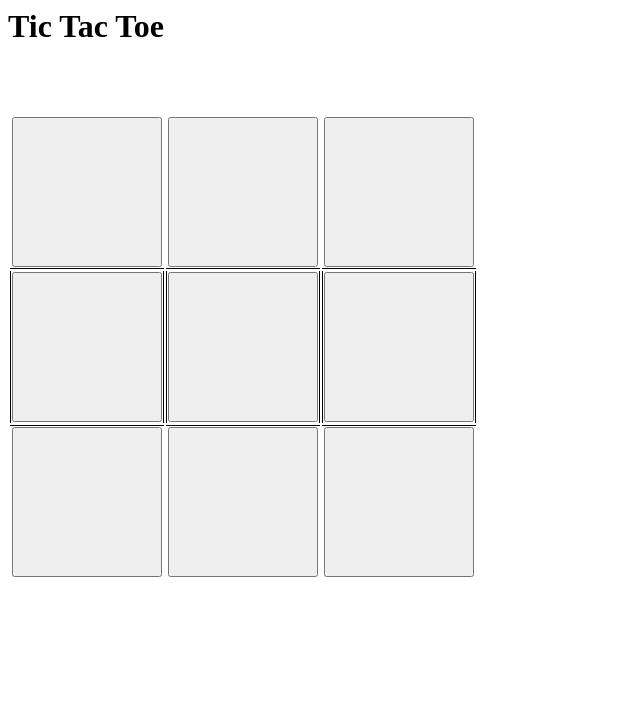
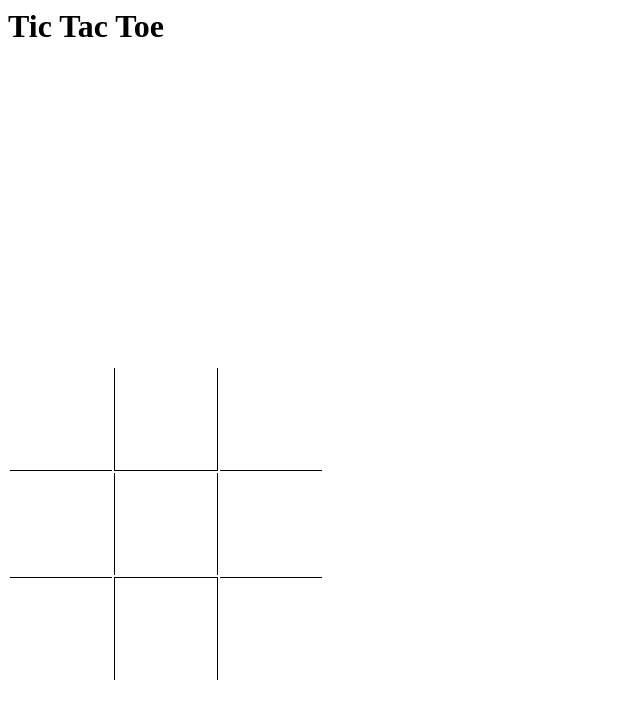
Before and after one commit to sophiamf93/TICTACTOE, a plain HTML site: page index.html in a window 1280 px wide. Shown: the whole page, without its empty margins (0-640 px from the left). Drawn offline with Linux system fonts and the light colour scheme.

Commit message:
final commit

```diff
--- a/index.html
+++ b/index.html
@@ -41,19 +41,19 @@
       <h1>Tic Tac Toe</h1>
         <table class="table">
             <tr>
-                <td class="top"><button id="0" onclick="check(0)"></button></td>
-                <td class="top"><button id="1" onclick="check(1)"></button></td>
-                <td class="top"><button id="2" onclick="check(2)"></button></td>
+                <td class="top left"><div id="0" onclick="check(0)"></div></td>
+                <td class="top center"><div id="1" onclick="check(1)"></div></td>
+                <td class="top right"><div id="2" onclick="check(2)"></div></td>
             </tr>
             <tr>
-                <td class="middle"><button id="3" onclick="check(3)"></button></td>
-                <td class="middle"><button id="4" onclick="check(4)"></button></td>
-                <td class="middle"><button id="5" onclick="check(5)"></button></td>
+                <td class="middle left"><div id="3" onclick="check(3)"></div></td>
+                <td class="middle center"><div id="4" onclick="check(4)"></div></td>
+                <td class="middle right"><div id="5" onclick="check(5)"></div></td>
             </tr>
             <tr>
-                <td class="bottom"><button id="6" onclick="check(6)"></button></td>
-                <td class="bottom"><button id="7" onclick="check(7)"></button></td>
-                <td class="bottom"><button id="8" onclick="check(8)"></button></td>
+                <td class="bottom left"><div id="6" onclick="check(6)"></div></td>
+                <td class="bottom center"><div id="7" onclick="check(7)"></div></td>
+                <td class="bottom right"><div id="8" onclick="check(8)"></div></td>
             </tr>
         </table>
     <script src="app.js"></script>
--- a/styles.css
+++ b/styles.css
@@ -46,7 +46,7 @@ table {
   border-bottom: 1px solid black;
 }
 
-.middle {
+.center {
   border-left: 1px solid black;
   border-right: 1px solid black;
 }
@@ -55,14 +55,14 @@ table {
   border-top: 1px solid black;
 }
 
-td {
+td > div {
   width: 100px;
   height: 100px;
   text-align: center;
   font-size: 120px;
 }
 
-.table button {
+.table {
   font-size: 100px;
   height: 150px;
   width: 150px;
```
